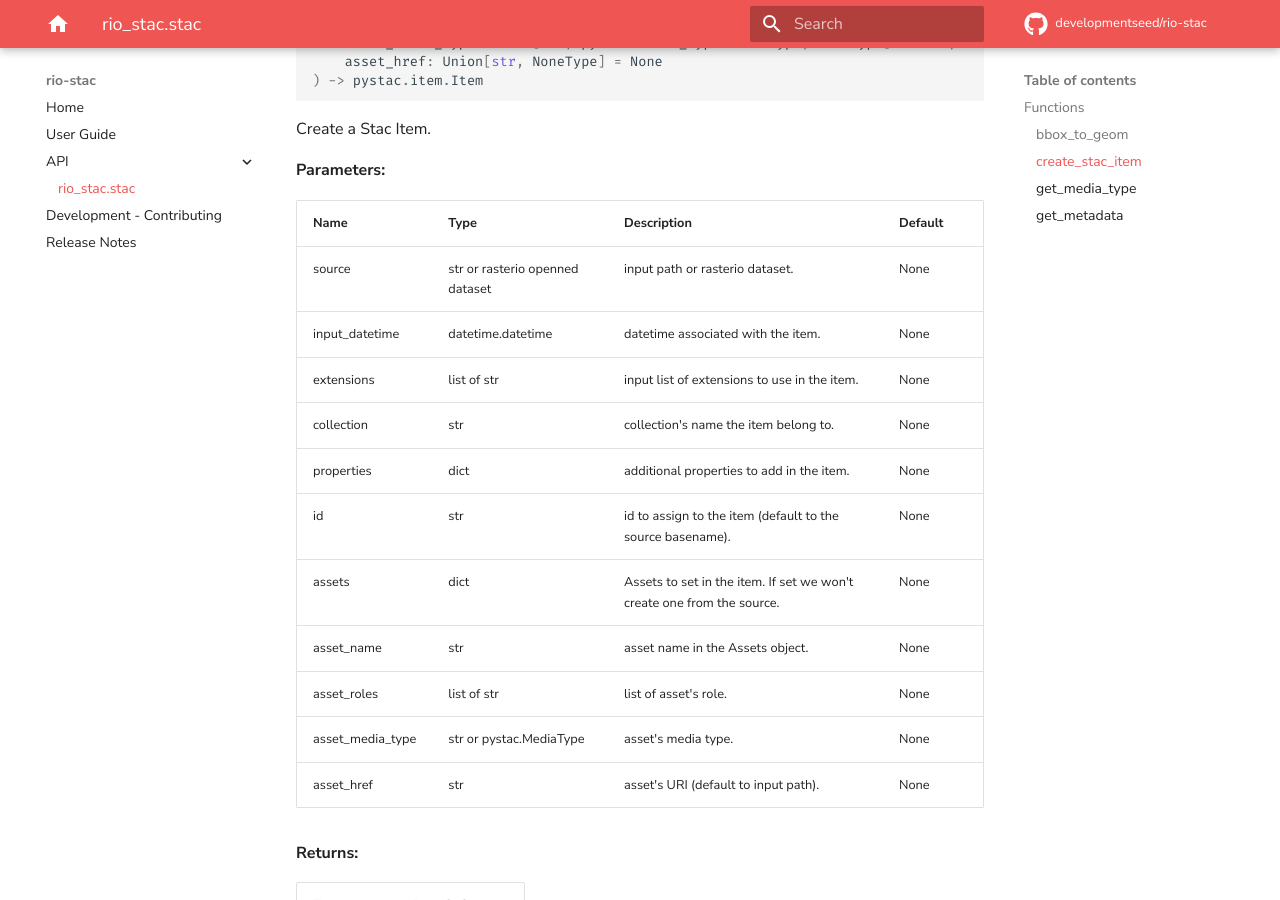
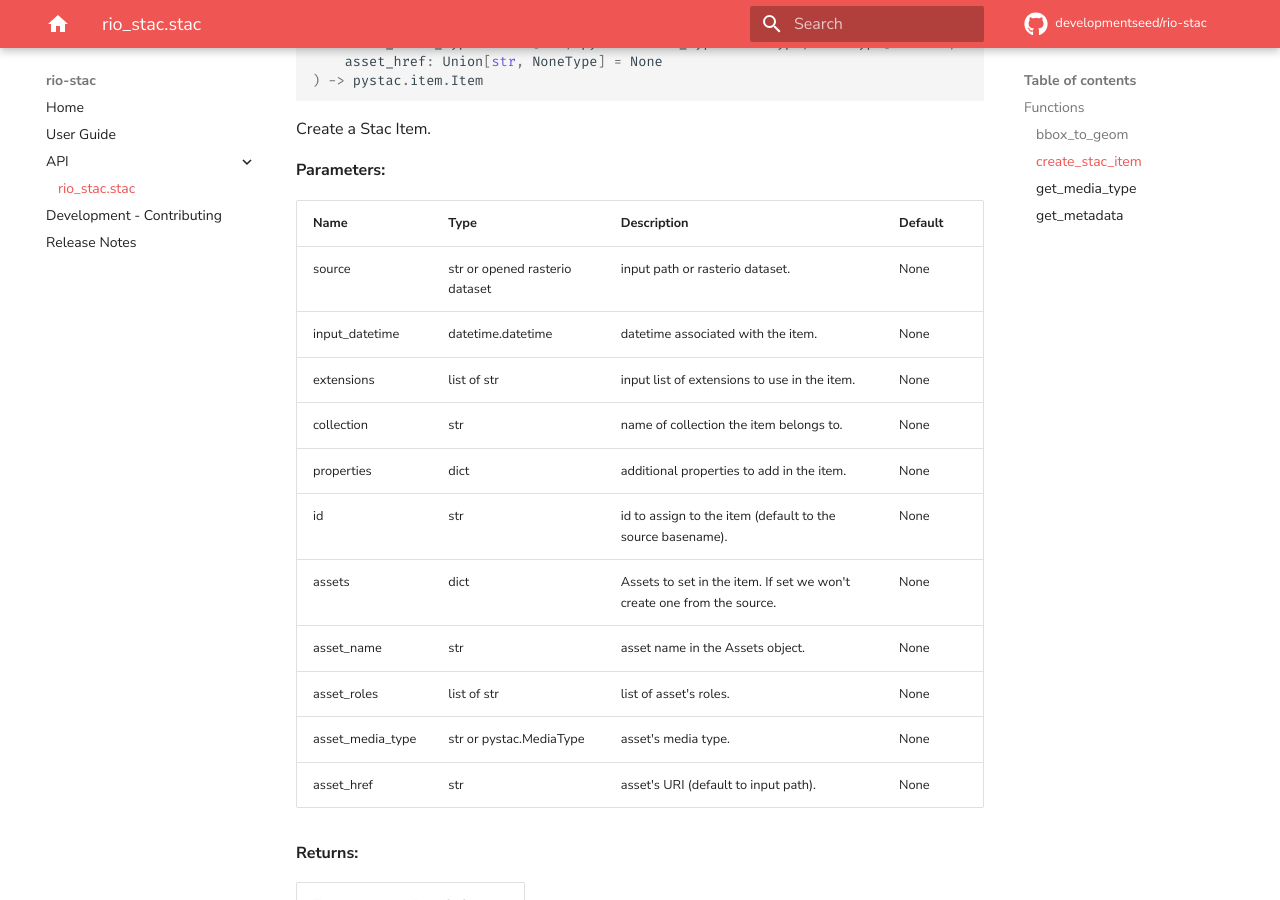
Before and after one commit to developmentseed/rio-stac, an MkDocs documentation site: the page built from docs/api/rio_stac/stac.md, in a window 1280 px wide and 900 px high, scrolled down 749 px. Built offline with MkDocs 1.6.1 and Material for MkDocs 9.7.7, drawn with Linux system fonts in a browser that asks for light colours; comment, search, counter and statistics services are not loaded.

Commit message:
Update stac.md
Edits

```diff
--- a/docs/api/rio_stac/stac.md
+++ b/docs/api/rio_stac/stac.md
@@ -44,15 +44,15 @@ Create a Stac Item.
 
 | Name | Type | Description | Default |
 |---|---|---|---|
-| source | str or rasterio openned dataset | input path or rasterio dataset. | None |
+| source | str or opened rasterio dataset | input path or rasterio dataset. | None |
 | input_datetime | datetime.datetime | datetime associated with the item. | None |
 | extensions | list of str | input list of extensions to use in the item. | None |
-| collection | str | collection's name the item belong to. | None |
+| collection | str | name of collection the item belongs to. | None |
 | properties | dict | additional properties to add in the item. | None |
 | id | str | id to assign to the item (default to the source basename). | None |
 | assets | dict | Assets to set in the item. If set we won't create one from the source. | None |
 | asset_name | str | asset name in the Assets object. | None |
-| asset_roles | list of str | list of asset's role. | None |
+| asset_roles | list of str | list of asset's roles. | None |
 | asset_media_type | str or pystac.MediaType | asset's media type. | None |
 | asset_href | str | asset's URI (default to input path). | None |
 
```
